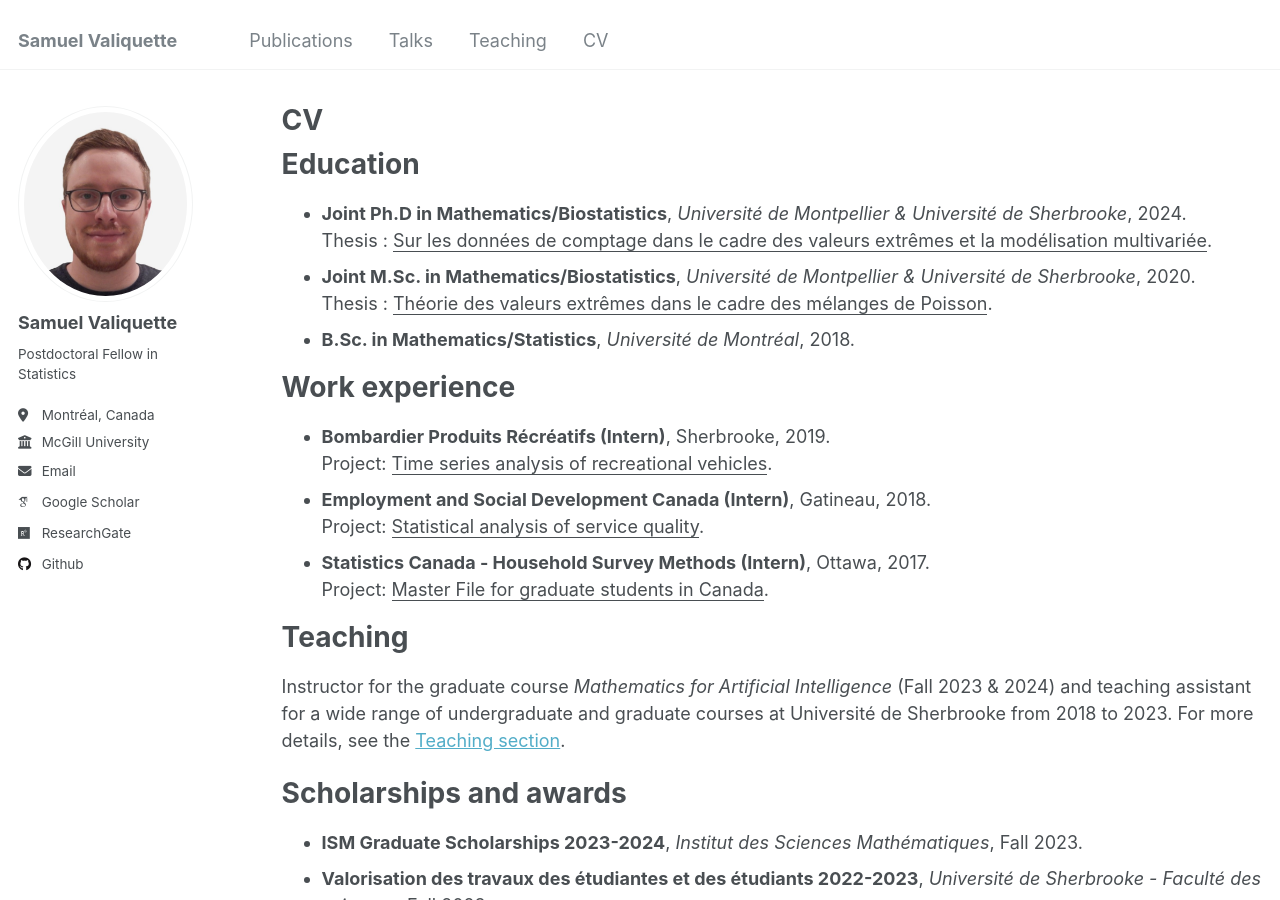
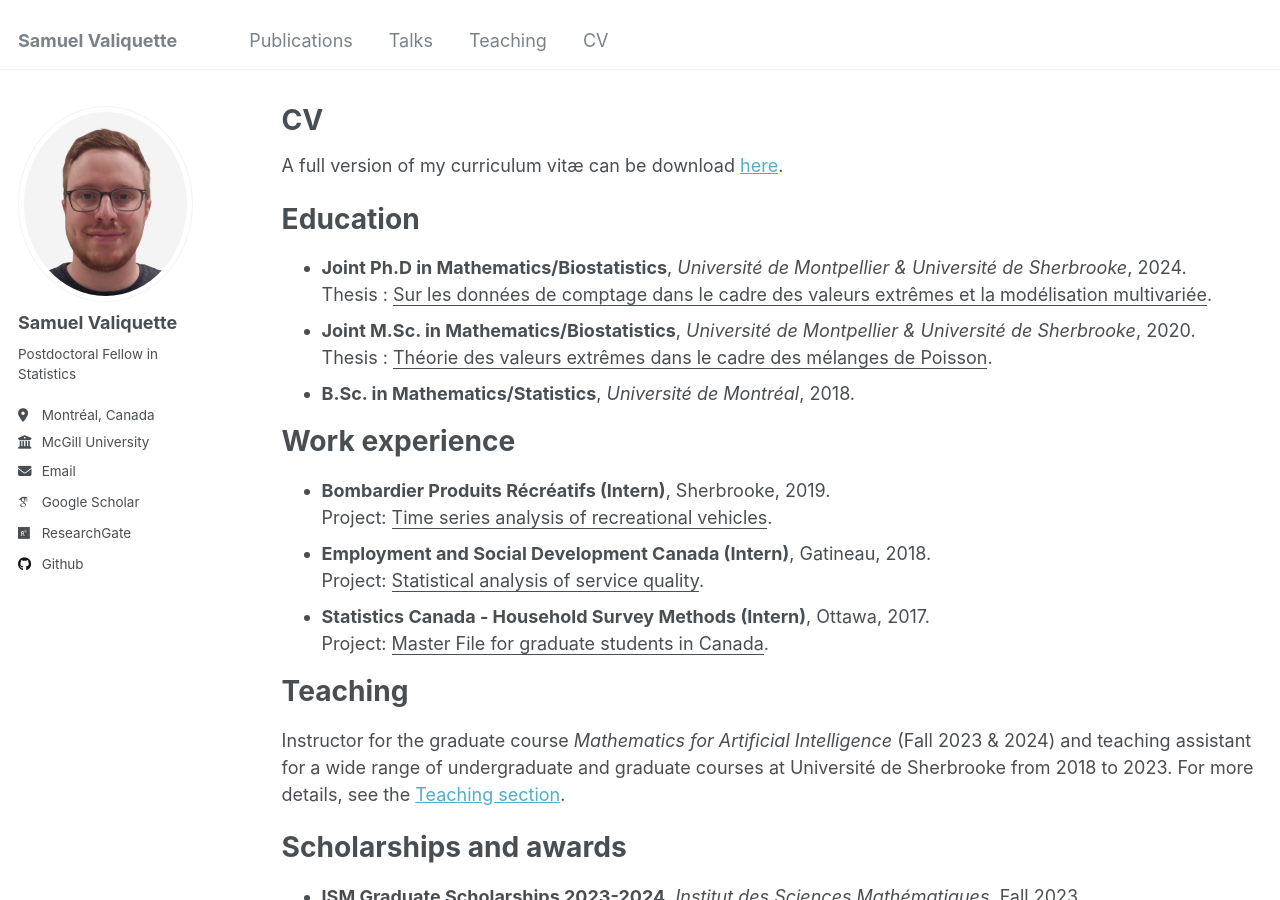
Before and after one commit to s-valiquette/s-valiquette.github.io, a Jekyll site: the page built from _pages/cv.md, in a window 1280 px wide and 900 px high. Built offline with Jekyll 4.4.1, drawn with Linux system fonts in a browser that asks for light colours; some web fonts are replaced.

Commit message:
Update cv.md

```diff
--- a/_pages/cv.md
+++ b/_pages/cv.md
@@ -8,6 +8,9 @@ redirect_from:
 ---
 
 {% include base_path %}
+
+
+A full version of my curriculum vitæ can be download [here](http://s-valiquette.github.io/files/CV_Samuel_Valiquette.pdf).
 
 Education
 ======
```
